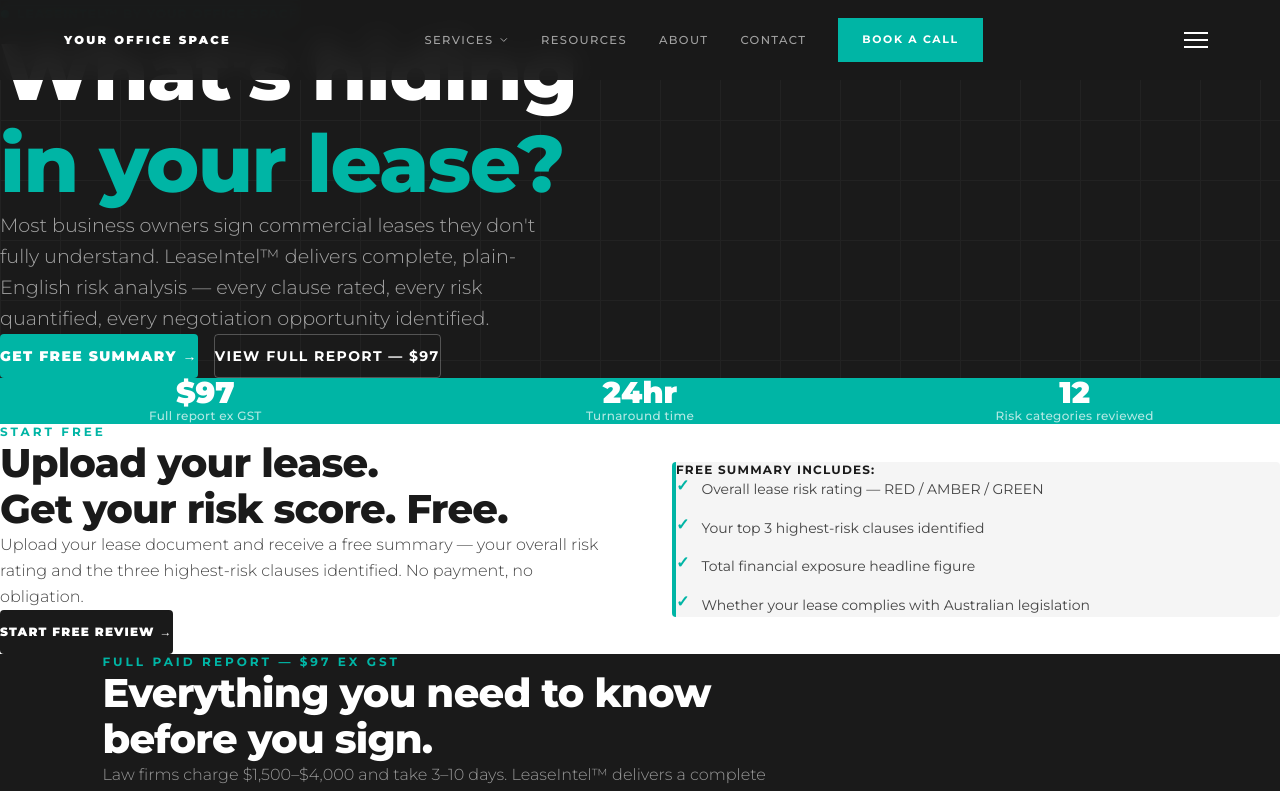
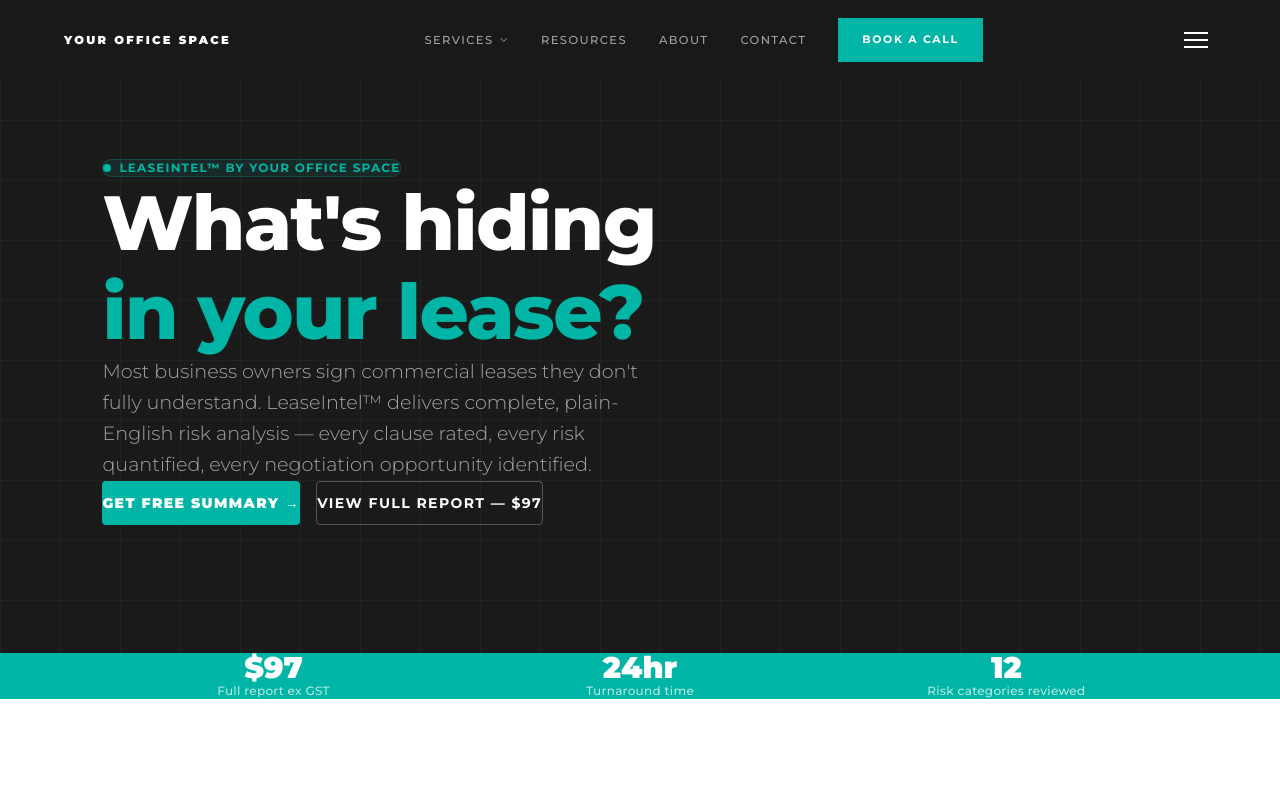
Before and after one commit to yossy-jk/yos-website, a Next.js app: page /lease-review in a window 1280 px wide. Shown: the top 791 px of the page. Built offline with nearby package versions, Linux system fonts and the light colour scheme.

Commit message:
Sub-page spacing overhaul: lease-review hero/stats/sections all get clamp side padding, all max-w-screen-xl containers without padding fixed across furniture/cleaning/buyers-agency/contact/blog/case-studies. Zero TS errors.

```diff
--- a/src/app/blog/page.tsx
+++ b/src/app/blog/page.tsx
@@ -20,7 +20,7 @@ export default function BlogPage() {
       <Nav />
 
       <section className="bg-near-black ">
-        <div className="max-w-screen-xl mx-auto pt-16">
+        <div className="max-w-screen-xl mx-auto pt-16" style={{ paddingLeft: 'clamp(1.5rem,8vw,10rem)', paddingRight: 'clamp(1.5rem,8vw,10rem)' }}>
           <SectionLabel>Insights</SectionLabel>
           <h1 className="text-white font-bold text-6xl lg:text-7xl leading-tight tracking-tight max-w-3xl mb-6">
             The YOS Blog
@@ -32,7 +32,7 @@ export default function BlogPage() {
       </section>
 
       <section className="bg-white py-20">
-        <div className="max-w-screen-xl mx-auto">
+        <div className="max-w-screen-xl mx-auto" style={{ paddingLeft: 'clamp(1.5rem,8vw,10rem)', paddingRight: 'clamp(1.5rem,8vw,10rem)' }}>
 
           {posts.length === 0 ? (
             <p className="text-mid-grey font-light text-lg">Posts coming soon.</p>
--- a/src/app/buyers-agency/page.tsx
+++ b/src/app/buyers-agency/page.tsx
@@ -17,7 +17,7 @@ export default function BuyersAgencyPage() {
       <Nav />
 
       {/* HERO */}
-      <section className="relative min-h-screen flex items-center pt-[72px] bg-near-black">
+      <section className="relative min-h-screen flex items-center pt-0 bg-near-black">
         <Image
           src="https://images.unsplash.com/photo-1486406146926-c627a92ad1ab?auto=format&fit=crop&w=1920&q=80"
           alt="Modern commercial building"
--- a/src/app/case-studies/page.tsx
+++ b/src/app/case-studies/page.tsx
@@ -60,7 +60,7 @@ export default function CaseStudiesPage() {
       <Nav />
 
       <section className="bg-near-black ">
-        <div className="max-w-screen-xl mx-auto pt-16">
+        <div className="max-w-screen-xl mx-auto pt-16" style={{ paddingLeft: 'clamp(1.5rem,8vw,10rem)', paddingRight: 'clamp(1.5rem,8vw,10rem)' }}>
           <SectionLabel>Case studies</SectionLabel>
           <h1 className="text-white font-bold text-6xl lg:text-7xl leading-tight tracking-tight max-w-3xl mb-8">
             Real projects. Real outcomes.
@@ -72,7 +72,7 @@ export default function CaseStudiesPage() {
       </section>
 
       <section className="bg-white py-20">
-        <div className="max-w-screen-xl mx-auto">
+        <div className="max-w-screen-xl mx-auto" style={{ paddingLeft: 'clamp(1.5rem,8vw,10rem)', paddingRight: 'clamp(1.5rem,8vw,10rem)' }}>
           {all.length === 0 ? (
             <p className="text-mid-grey font-light text-lg">Case studies coming soon.</p>
           ) : (
--- a/src/app/cleaning/page.tsx
+++ b/src/app/cleaning/page.tsx
@@ -16,7 +16,7 @@ export default function CleaningPage() {
       <Nav />
 
       {/* HERO */}
-      <section className="relative min-h-screen flex items-center pt-[72px] bg-near-black overflow-hidden">
+      <section className="relative min-h-screen flex items-center pt-0 bg-near-black overflow-hidden">
         <div className="absolute inset-0 opacity-[0.04]" style={{
           backgroundImage: 'linear-gradient(#fff 1px, transparent 1px), linear-gradient(90deg, #fff 1px, transparent 1px)',
           backgroundSize: '80px 80px'
--- a/src/app/contact/page.tsx
+++ b/src/app/contact/page.tsx
@@ -16,7 +16,7 @@ export default function ContactPage() {
       <Nav />
 
       {/* HERO SECTION */}
-      <section className="relative min-h-[70vh] flex items-center pt-[72px] bg-near-black overflow-hidden">
+      <section className="relative min-h-[70vh] flex items-center pt-0 bg-near-black overflow-hidden">
         <div className="absolute inset-0 opacity-[0.03]" style={{ backgroundImage: 'linear-gradient(#fff 1px, transparent 1px), linear-gradient(90deg, #fff 1px, transparent 1px)', backgroundSize: '80px 80px' }} />
         <div className="relative max-w-screen-xl mx-auto w-full pt-16 pb-20">
           <FadeIn delay={0}>
--- a/src/app/furniture/page.tsx
+++ b/src/app/furniture/page.tsx
@@ -17,7 +17,7 @@ export default function FurniturePage() {
       <Nav />
 
       {/* HERO */}
-      <section className="relative min-h-screen flex items-center pt-[72px] bg-near-black">
+      <section className="relative min-h-screen flex items-center pt-0 bg-near-black">
         <Image
           src="https://images.unsplash.com/photo-1555041469-a586c61ea9bc?auto=format&fit=crop&w=1920&q=80"
           alt="Modern office furniture Newcastle"
@@ -138,7 +138,7 @@ export default function FurniturePage() {
 
       {/* WHO WE WORK WITH */}
       <section className="bg-near-black py-12 md:py-20 lg:py-32">
-        <div className="max-w-screen-xl mx-auto px-8 md:px-14 lg:px-24 grid grid-cols-1 lg:grid-cols-2 gap-12 lg:gap-20 items-center">
+        <div className="max-w-screen-xl mx-auto px-8 md:px-14 lg:px-24 grid grid-cols-1 lg:grid-cols-2 gap-12 lg:gap-20 items-center" style={{ paddingLeft: 'clamp(1.5rem,8vw,10rem)', paddingRight: 'clamp(1.5rem,8vw,10rem)' }}>
           <FadeIn direction="left">
             <div>
               <SectionLabel>Who we work with</SectionLabel>
--- a/src/app/lease-review/page.tsx
+++ b/src/app/lease-review/page.tsx
@@ -242,12 +242,12 @@ export default function LeaseReviewPage() {
         <Nav />
 
         {/* HERO */}
-        <section className="bg-near-black pt-32 pb-28 md:pt-44 md:pb-32 relative overflow-hidden">
+        <section className="bg-near-black relative overflow-hidden" style={{ paddingTop: 'clamp(5rem,12vw,11rem)', paddingBottom: 'clamp(4rem,10vw,8rem)' }}>
           <div className="absolute inset-0 opacity-[0.03]" style={{
             backgroundImage: 'linear-gradient(#fff 1px, transparent 1px), linear-gradient(90deg, #fff 1px, transparent 1px)',
             backgroundSize: '60px 60px'
           }} />
-          <div className="relative max-w-screen-xl mx-auto">
+          <div className="relative max-w-screen-xl mx-auto" style={{ paddingLeft: 'clamp(1.5rem,8vw,10rem)', paddingRight: 'clamp(1.5rem,8vw,10rem)' }}>
             <FadeIn delay={0}>
               <div className="inline-flex items-center gap-2 bg-teal/10 border border-teal/25 px-4 py-2 rounded-full mb-8">
                 <span className="w-2 h-2 bg-teal rounded-full animate-pulse" />
@@ -256,7 +256,7 @@ export default function LeaseReviewPage() {
             </FadeIn>
             <FadeIn delay={80}>
               <h1 className="text-white font-black leading-[0.95] tracking-tight mb-6"
-                style={{ fontSize: 'clamp(2.5rem, 7vw, 5rem)' }}>
+                style={{ fontSize: 'clamp(2rem,6vw,5rem)' }}>
                 What&apos;s hiding<br />
                 <span className="text-teal">in your lease?</span>
               </h1>
@@ -291,7 +291,7 @@ export default function LeaseReviewPage() {
         {/* STATS */}
         <section className="bg-teal py-10">
           <FadeIn>
-            <div className="max-w-screen-xl mx-auto grid grid-cols-3 gap-6 text-center">
+            <div className="max-w-screen-xl mx-auto grid grid-cols-3 gap-6 text-center" style={{ paddingLeft: 'clamp(1.5rem,8vw,10rem)', paddingRight: 'clamp(1.5rem,8vw,10rem)' }}>
               {[
                 { stat: '$97', label: 'Full report ex GST' },
                 { stat: '24hr', label: 'Turnaround time' },
@@ -307,8 +307,8 @@ export default function LeaseReviewPage() {
         </section>
 
         {/* FREE SUMMARY */}
-        <section className="bg-white py-14 md:py-28 md:py-32">
-          <div className="max-w-screen-xl mx-auto grid grid-cols-1 lg:grid-cols-2 gap-16 items-center">
+        <section className="bg-white" style={{ paddingTop: 'clamp(3rem,8vw,8rem)', paddingBottom: 'clamp(3rem,8vw,8rem)' }}>
+          <div className="max-w-screen-xl mx-auto grid grid-cols-1 lg:grid-cols-2 gap-12 items-center" style={{ paddingLeft: 'clamp(1.5rem,8vw,10rem)', paddingRight: 'clamp(1.5rem,8vw,10rem)' }}>
             <FadeIn direction="left">
               <div>
                 <p className="text-teal font-bold text-xs tracking-[0.25em] uppercase mb-4">Start free</p>
@@ -438,7 +438,7 @@ export default function LeaseReviewPage() {
 
         {/* SECURITY */}
         <section className="bg-white py-14 border-t border-gray-100">
-          <div className="max-w-screen-xl mx-auto grid grid-cols-1 md:grid-cols-2 gap-10">
+          <div className="max-w-screen-xl mx-auto grid grid-cols-1 md:grid-cols-2 gap-6" style={{ paddingLeft: 'clamp(1.5rem,8vw,10rem)', paddingRight: 'clamp(1.5rem,8vw,10rem)' }}>
             <FadeIn direction="left">
               <div>
                 <p className="text-near-black font-black text-sm mb-3 flex items-center gap-2">
```
